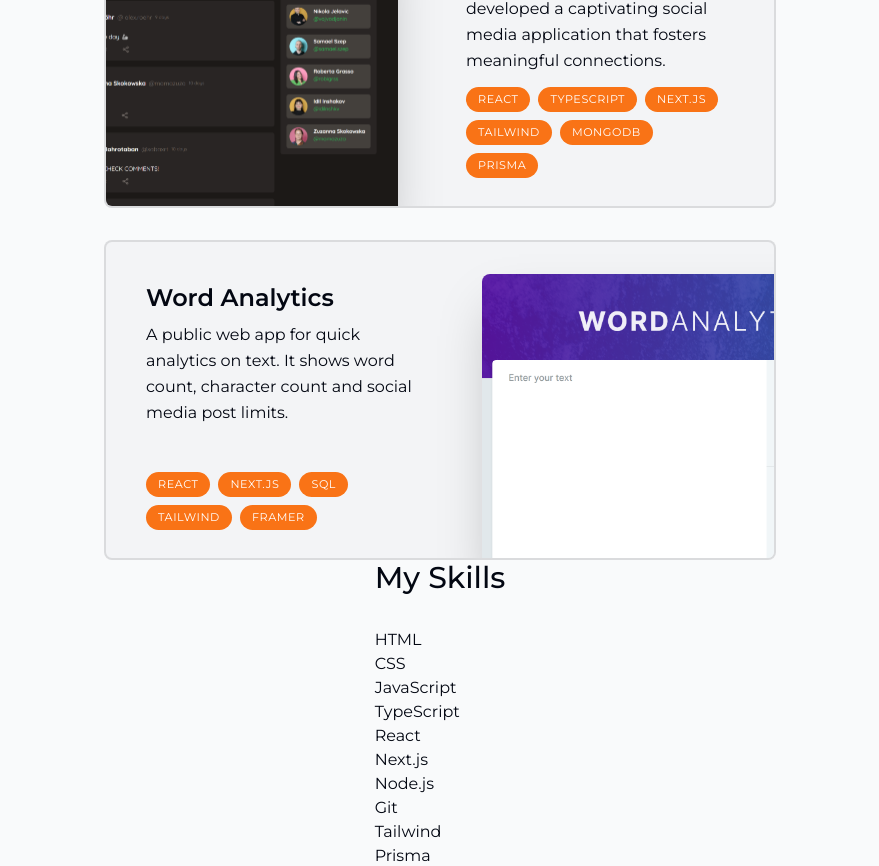
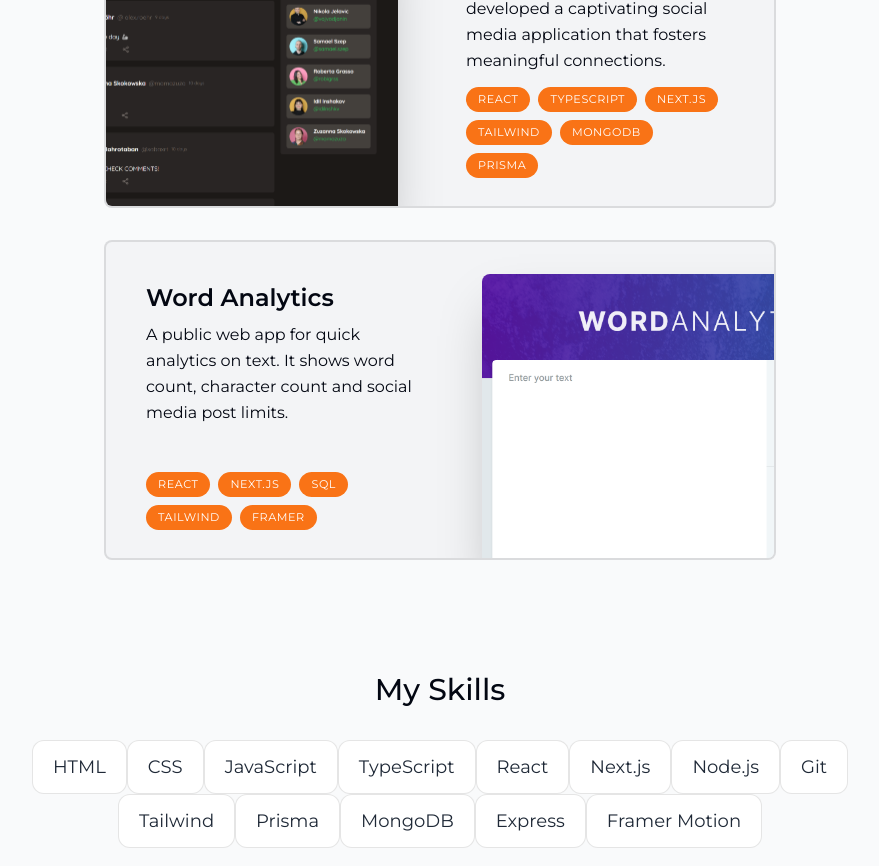
Before and after one commit to akamateus/portfolio, a Next.js app: page / in a window 1280 px wide. Shown: the part 1931-2797 px from the top of the page, without its empty margins (200-1079 px from the left). Built offline with nearby package versions, Linux system fonts and the light colour scheme.

Commit message:
added hook

```diff
--- a/components/projects.tsx
+++ b/components/projects.tsx
@@ -10,7 +10,7 @@
   const { ref } = useSectionInView("Projects", 0.5);
 
   return (
-    <section id="projects" ref={ref} className="scroll-mt-28">
+    <section id="projects" ref={ref} className="scroll-mt-28 mb-28">
       <SectionHeading>My projects</SectionHeading>
       <div>
         {projectsData.map((project, index) => (
--- a/components/skills.tsx
+++ b/components/skills.tsx
@@ -1,14 +1,28 @@
+"use client";
+
 import React from "react";
 import SectionHeading from "./section-heading";
 import { skillsData } from "@/lib/data";
+import { useSectionInView } from "@/lib/hooks";
 
 export default function Skills() {
+  const { ref } = useSectionInView("Skills");
+
   return (
-    <section>
+    <section
+      ref={ref}
+      className="mb-28 max-w-[53rem] scroll-mt-28 text-center sm:mb-40"
+    >
       <SectionHeading>My Skills</SectionHeading>
-      <ul>
+      <ul className="flex flex-wrap justify-center  text-lg text-gray-800">
         {skillsData.map((skill, index) => (
-          <li key={index}> {skill}</li>
+          <li
+            className="bg-white border border-black/[0.1] rounded-xl px-5 py-3"
+            key={index}
+          >
+            {" "}
+            {skill}
+          </li>
         ))}
       </ul>
     </section>
```
